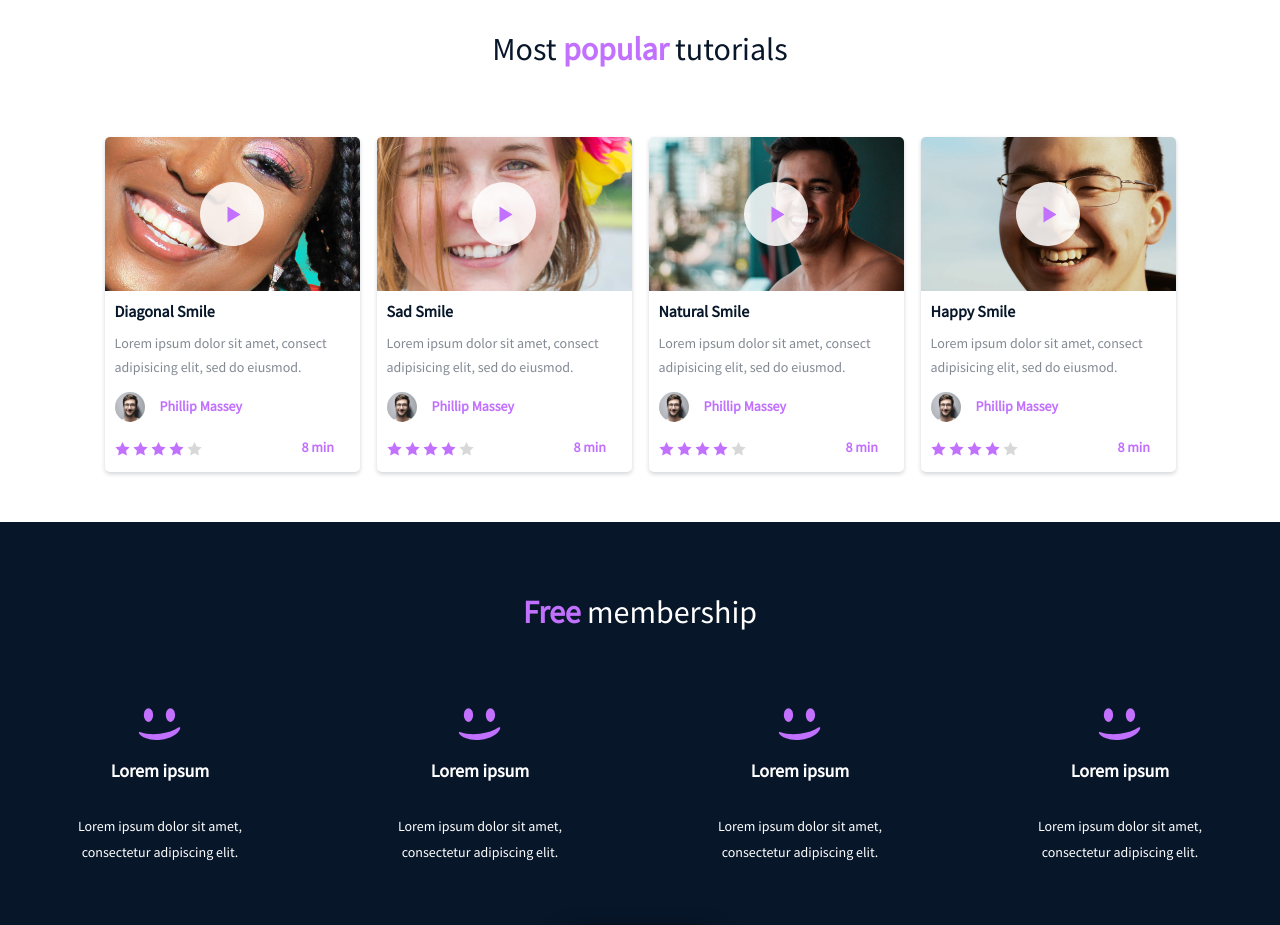
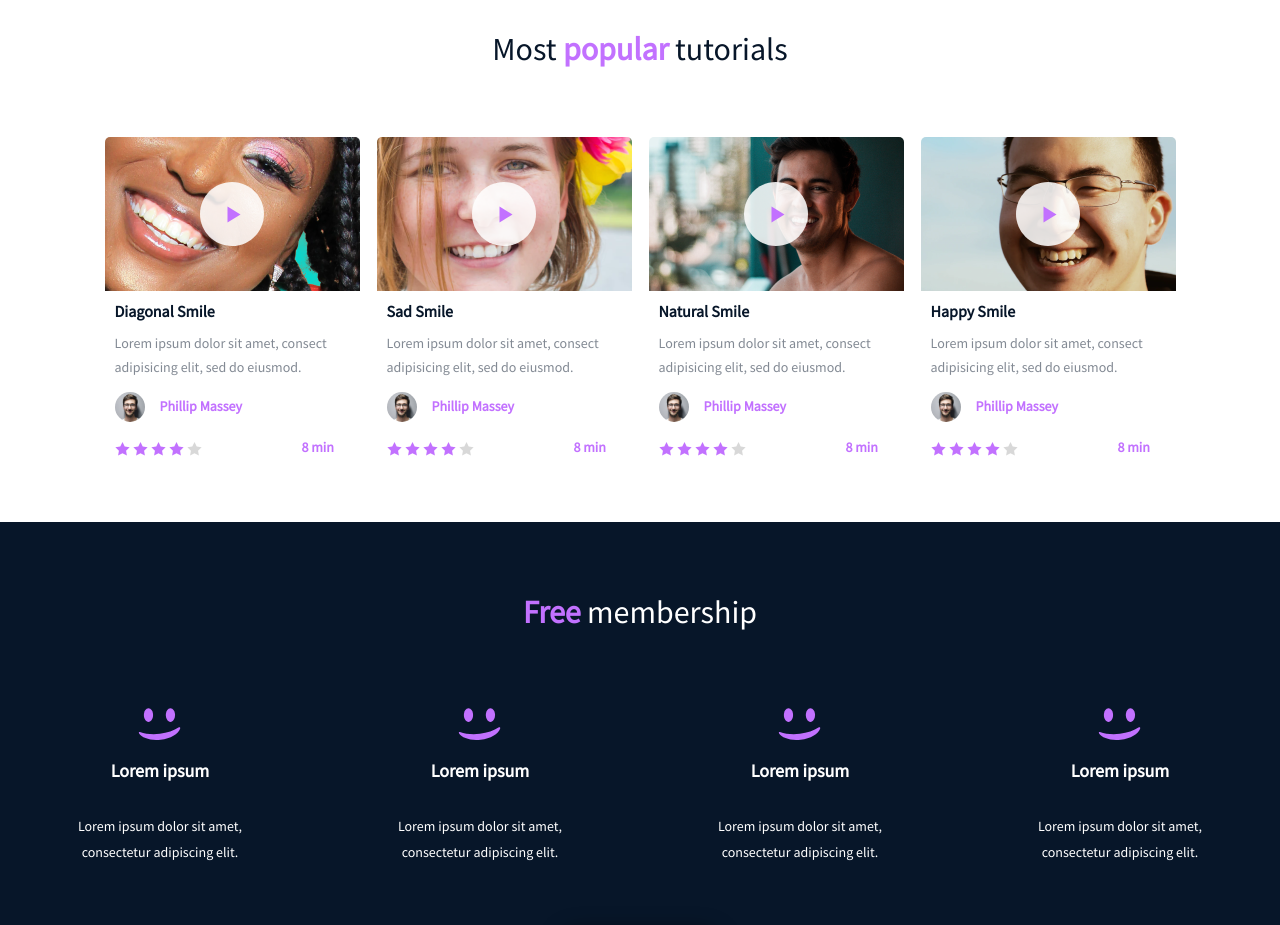
Before and after one commit to ThatsVie/atlas-web-development, a plain HTML site: page css_advanced/index.html in a window 1280 px wide. Shown: the part 1720-2645 px from the top of the page. Drawn offline with Linux system fonts and the light colour scheme.

Commit message:
remove shadow

```diff
--- a/css_advanced/styles.css
+++ b/css_advanced/styles.css
@@ -252,7 +252,6 @@ header {
   height: 335px;
   width: 255px;
   background: #FFFFFF;
-  box-shadow: 0px 2px 4px rgba(7, 22, 41, 0.18);
   border-radius: 5px;
   flex-direction: column;
 }
```
